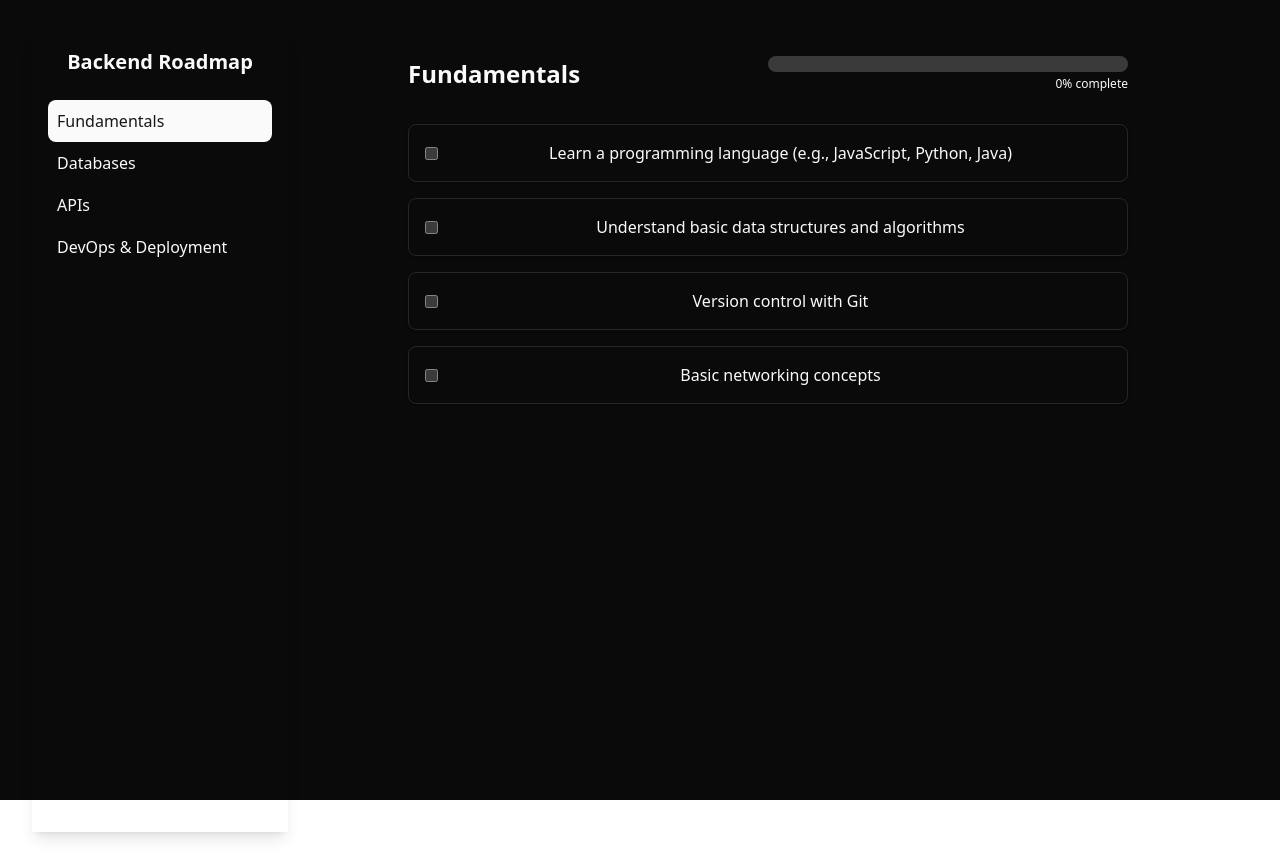
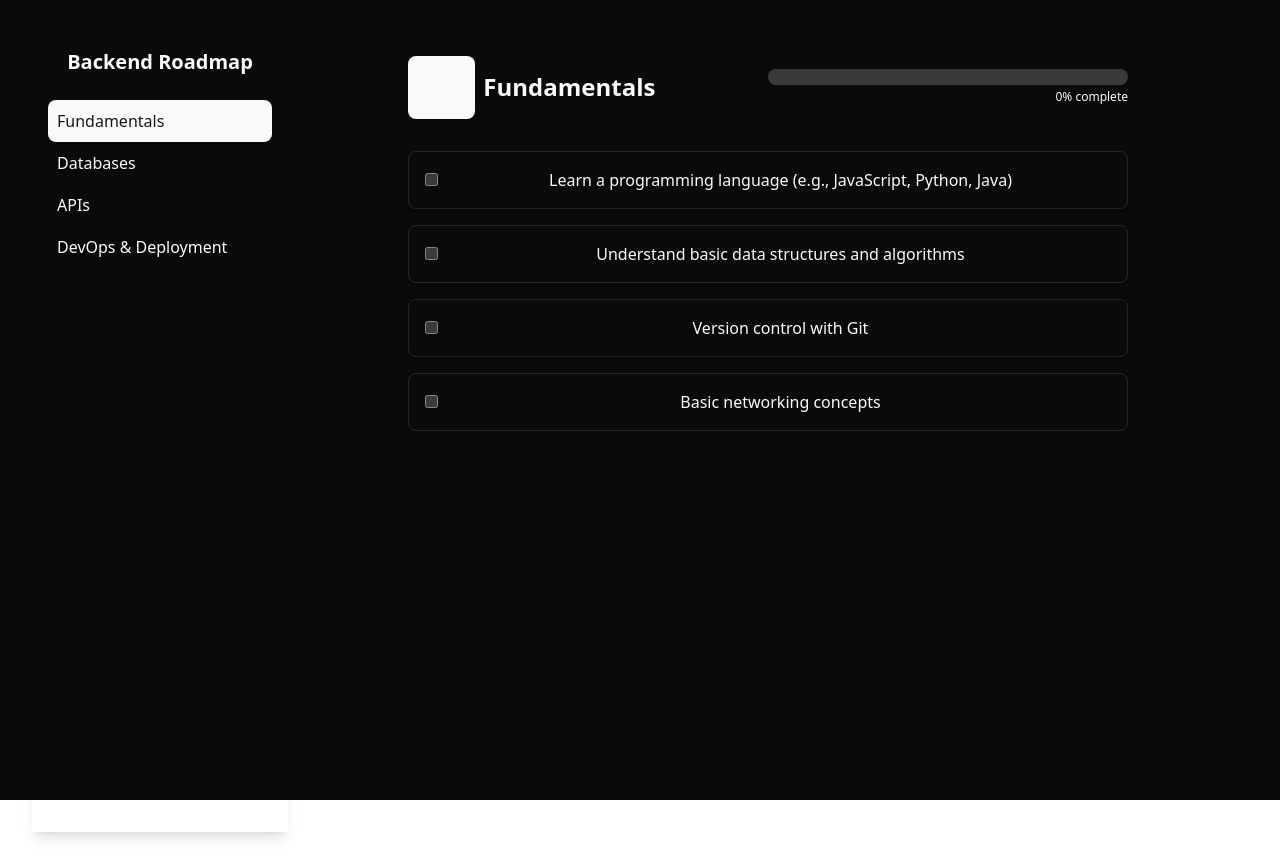
Before and after one commit to cubewin07/backend-roadmap, a React (Vite) app: page / in a window 1280 px wide. Built offline with nearby package versions, Linux system fonts and the light colour scheme.

Commit message:
Making sections collapsible

```diff
--- a/src/App.jsx
+++ b/src/App.jsx
@@ -3,49 +3,69 @@ import { Progress } from "./components/ui/progress";
 import { Toaster, toast } from "sonner";
 import "./App.css";
 
-const ROADMAP = [
+const INITIAL_ROADMAP = [
   {
     section: "Fundamentals",
+    collapsed: false,
     items: [
-      "Learn a programming language (e.g., JavaScript, Python, Java)",
-      "Understand basic data structures and algorithms",
-      "Version control with Git",
-      "Basic networking concepts",
+      {
+        text: "Learn a programming language (e.g., JavaScript, Python, Java)",
+        note: "",
+        deadline: "",
+      },
+      {
+        text: "Understand basic data structures and algorithms",
+        note: "",
+        deadline: "",
+      },
+      { text: "Version control with Git", note: "", deadline: "" },
+      { text: "Basic networking concepts", note: "", deadline: "" },
     ],
   },
   {
     section: "Databases",
+    collapsed: false,
     items: [
-      "Relational Databases (e.g., PostgreSQL, MySQL)",
-      "NoSQL Databases (e.g., MongoDB, Redis)",
-      "ORMs and query builders",
+      {
+        text: "Relational Databases (e.g., PostgreSQL, MySQL)",
+        note: "",
+        deadline: "",
+      },
+      {
+        text: "NoSQL Databases (e.g., MongoDB, Redis)",
+        note: "",
+        deadline: "",
+      },
+      { text: "ORMs and query builders", note: "", deadline: "" },
     ],
   },
   {
     section: "APIs",
+    collapsed: false,
     items: [
-      "RESTful API design",
-      "Authentication & Authorization",
-      "API documentation (Swagger, OpenAPI)",
+      { text: "RESTful API design", note: "", deadline: "" },
+      { text: "Authentication & Authorization", note: "", deadline: "" },
+      { text: "API documentation (Swagger, OpenAPI)", note: "", deadline: "" },
     ],
   },
   {
     section: "DevOps & Deployment",
+    collapsed: false,
     items: [
-      "Containerization (Docker)",
-      "CI/CD basics",
-      "Cloud providers (AWS, GCP, Azure)",
+      { text: "Containerization (Docker)", note: "", deadline: "" },
+      { text: "CI/CD basics", note: "", deadline: "" },
+      { text: "Cloud providers (AWS, GCP, Azure)", note: "", deadline: "" },
     ],
   },
 ];
 
-const STORAGE_KEY = "roadmap-progress";
+const STORAGE_KEY = "roadmap-progress-v2";
 
 function loadProgress() {
   try {
-    return JSON.parse(localStorage.getItem(STORAGE_KEY)) || {};
+    return JSON.parse(localStorage.getItem(STORAGE_KEY)) || INITIAL_ROADMAP;
   } catch {
-    return {};
+    return INITIAL_ROADMAP;
   }
 }
 
@@ -54,27 +74,31 @@ function saveProgress(progress) {
 }
 
 export default function App() {
-  const [progress, setProgress] = useState(loadProgress());
+  const [roadmap, setRoadmap] = useState(loadProgress());
   const [selectedSection, setSelectedSection] = useState(0);
-  // Store last unchecked for undo
   const lastUnchecked = useRef(null);
 
   useEffect(() => {
-    saveProgress(progress);
-  }, [progress]);
+    saveProgress(roadmap);
+  }, [roadmap]);
 
-  const handleCheck = (sectionIdx, itemIdx) => {
-    const wasChecked = !!(
-      progress[sectionIdx] && progress[sectionIdx][itemIdx]
-    );
-    setProgress((prev) => {
-      const updated = { ...prev };
-      if (!updated[sectionIdx]) updated[sectionIdx] = {};
-      updated[sectionIdx][itemIdx] = !wasChecked;
+  // Collapsible section toggle
+  const toggleSection = (idx) => {
+    setRoadmap((prev) => {
+      const updated = [...prev];
+      updated[idx].collapsed = !updated[idx].collapsed;
       return updated;
     });
-    // If unchecking, show toast with undo
-    if (wasChecked) {
+  };
+
+  // Checkbox logic (for future: add notes, deadline, etc.)
+  const handleCheck = (sectionIdx, itemIdx) => {
+    setRoadmap((prev) => {
+      const updated = [...prev];
+      if (!updated[sectionIdx].items[itemIdx].checked) {
+        updated[sectionIdx].items[itemIdx].checked = true;
+      } else {
+        updated[sectionIdx].items[itemIdx].checked = false;
         lastUnchecked.current = { sectionIdx, itemIdx };
         toast(
           <span>
@@ -86,15 +110,16 @@ export default function App() {
           { duration: 4000 }
         );
       }
+      return updated;
+    });
   };
 
   const undoUncheck = () => {
     if (lastUnchecked.current) {
       const { sectionIdx, itemIdx } = lastUnchecked.current;
-      setProgress((prev) => {
-        const updated = { ...prev };
-        if (!updated[sectionIdx]) updated[sectionIdx] = {};
-        updated[sectionIdx][itemIdx] = true;
+      setRoadmap((prev) => {
+        const updated = [...prev];
+        updated[sectionIdx].items[itemIdx].checked = true;
         return updated;
       });
       lastUnchecked.current = null;
@@ -102,10 +127,10 @@ export default function App() {
     }
   };
 
-  // Calculate progress
-  const totalItems = ROADMAP.reduce((sum, sec) => sum + sec.items.length, 0);
-  const completedItems = Object.values(progress).reduce(
-    (sum, sec) => sum + Object.values(sec).filter(Boolean).length,
+  // Progress calculation
+  const totalItems = roadmap.reduce((sum, sec) => sum + sec.items.length, 0);
+  const completedItems = roadmap.reduce(
+    (sum, sec) => sum + sec.items.filter((item) => item.checked).length,
     0
   );
   const percent = Math.round((completedItems / totalItems) * 100);
@@ -117,7 +142,7 @@ export default function App() {
       <aside className="w-64 bg-base-100 shadow-lg p-4 hidden md:block">
         <h2 className="text-xl font-bold mb-6">Backend Roadmap</h2>
         <ul className="menu">
-          {ROADMAP.map((sec, idx) => (
+          {roadmap.map((sec, idx) => (
             <li key={sec.section}>
               <button
                 className={`w-full text-left px-2 py-2 rounded-lg transition-colors
@@ -139,29 +164,34 @@ export default function App() {
       <main className="flex-1 p-6 max-w-3xl mx-auto w-full">
         <div className="flex flex-col gap-4">
           <div className="flex flex-col md:flex-row md:items-center md:justify-between gap-2 mb-4">
-            <h1 className="text-2xl font-bold">
-              {ROADMAP[selectedSection].section}
+            <h1 className="text-2xl font-bold flex items-center gap-2">
+              <button
+                className="btn btn-xs btn-ghost"
+                onClick={() => toggleSection(selectedSection)}
+                aria-label={
+                  roadmap[selectedSection].collapsed ? "Expand" : "Collapse"
+                }
+              >
+                {roadmap[selectedSection].collapsed ? "+" : "-"}
+              </button>
+              {roadmap[selectedSection].section}
             </h1>
             <div className="w-full md:w-1/2">
               <Progress value={percent} className="h-4" />
               <div className="text-xs text-right mt-1">{percent}% complete</div>
             </div>
           </div>
+          {!roadmap[selectedSection].collapsed && (
             <ul className="space-y-4">
-            {ROADMAP[selectedSection].items.map((item, idx) => (
+              {roadmap[selectedSection].items.map((item, idx) => (
                 <li
-                key={item}
+                  key={item.text}
                   className="flex items-center gap-3 p-4 bg-base-100 rounded-lg shadow border border-base-200"
                 >
                   <input
                     type="checkbox"
                     className="checkbox checkbox-primary"
-                  checked={
-                    !!(
-                      progress[selectedSection] &&
-                      progress[selectedSection][idx]
-                    )
-                  }
+                    checked={!!item.checked}
                     onChange={() => handleCheck(selectedSection, idx)}
                     id={`item-${selectedSection}-${idx}`}
                   />
@@ -169,11 +199,13 @@ export default function App() {
                     htmlFor={`item-${selectedSection}-${idx}`}
                     className="flex-1 cursor-pointer"
                   >
-                  {item}
+                    {item.text}
                   </label>
+                  {/* Placeholder for notes and deadline UI */}
                 </li>
               ))}
             </ul>
+          )}
         </div>
       </main>
     </div>
```
Lines whose indentation alone changed are shown as unchanged.
